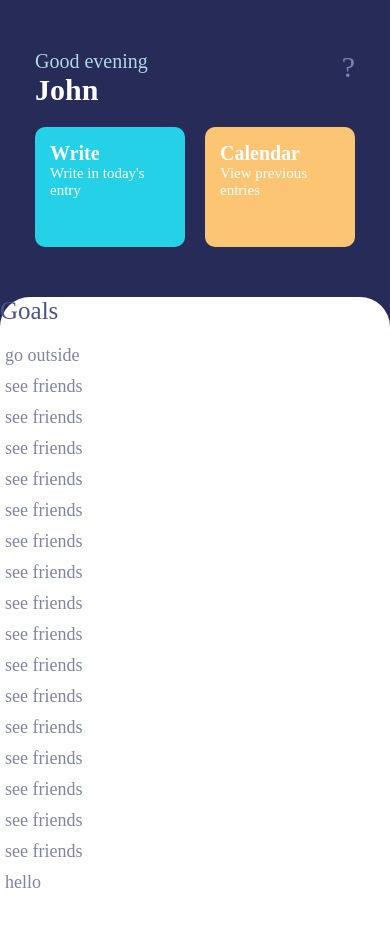
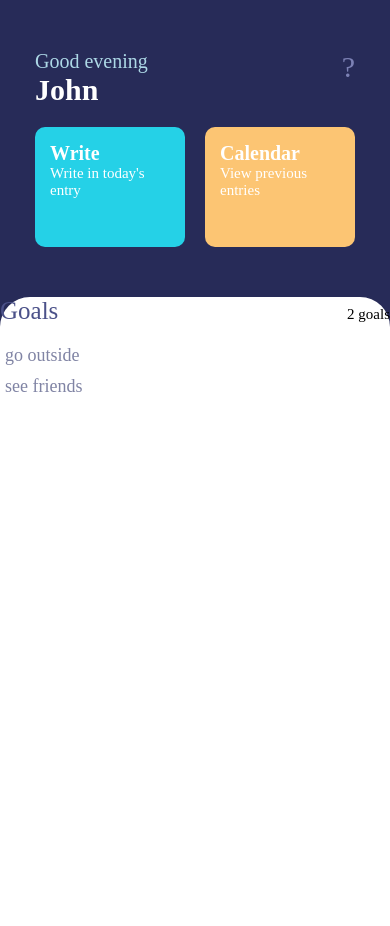
Before and after one commit to dariuskia/Jot, a React Native app: screen / in a window 390 px wide. Shown: the top 926 px of the page. After the commit the page ends 844 px from the top, so only its background shows below. Built offline with nearby package versions, Linux system fonts and the light colour scheme.

Commit message:
added goal count to header

```diff
--- a/src/components/Home/Body/Body.js
+++ b/src/components/Home/Body/Body.js
@@ -5,7 +5,6 @@ import Goals from './Goals';
 const Body = () => {
 	return (
 		<SafeAreaView style={styles.body}>
-			<Text style={styles.heading}>Goals</Text>
 			<Goals />
 		</SafeAreaView>
 	)
@@ -20,11 +19,6 @@ const styles = StyleSheet.create({
 		borderTopRightRadius: 30,
 		padding: 35,
 	},
-	heading: {
-		fontSize: 25,
-		color: '#4B5189',
-		fontFamily: 'Ubuntu Medium',
-	}
 })
 
 export default Body;
--- a/src/components/Home/Body/Goals.js
+++ b/src/components/Home/Body/Goals.js
@@ -1,43 +1,46 @@
 import React, { useState } from 'react';
-import { StyleSheet, TextInput, View, ScrollView, SafeAreaView, Text } from 'react-native';
+import { StyleSheet, TextInput, View, ScrollView, Text } from 'react-native';
 
 const Goals = () => {
    const [goals, setGoals] = useState(
       [
          { body: 'go outside', completed: false, key: 0 },
          { body: 'see friends', completed: true, key: 1 },
-         { body: 'see friends', completed: true, key: 2 },
-         { body: 'see friends', completed: true, key: 3 },
-         { body: 'see friends', completed: true, key: 4 },
-         { body: 'see friends', completed: true, key: 5 },
-         { body: 'see friends', completed: true, key: 6 },
-         { body: 'see friends', completed: true, key: 7 },
-         { body: 'see friends', completed: true, key: 8 },
-         { body: 'see friends', completed: true, key: 9 },
-         { body: 'see friends', completed: true, key: 10 },
-         { body: 'see friends', completed: true, key: 11 },
-         { body: 'see friends', completed: true, key: 12 },
-         { body: 'see friends', completed: true, key: 13 },
-         { body: 'see friends', completed: true, key: 14 },
-         { body: 'see friends', completed: true, key: 15 },
-         { body: 'see friends', completed: true, key: 16 },
-         { body: 'hello', completed: true, key: 17 },
       ]);
    return (
-      <SafeAreaView style={styles.container}>
+      <View style={styles.container}>
+         <View style={styles.titleContainer}>
+            <Text style={styles.heading}>Goals</Text>
+            <Text style={styles.numGoals}>{goals.length.toString() + " goals"}</Text>
+         </View>
          <ScrollView>
             {goals.map((goal) => (
                <Text style={styles.text}>{goal.body}</Text>
             ))}
+
          </ScrollView>
-      </SafeAreaView>
+      </View>
    );
 }
 
 const styles = StyleSheet.create({
    container: {
       flex: 1,
-      paddingTop: 15,
+   },
+   heading: {
+      fontSize: 25,
+      color: '#4B5189',
+      fontFamily: 'Ubuntu Medium',
+   },
+   numGoals: {
+      fontSize: 15,
+      fontFamily: 'Rubik',
+   },
+   titleContainer: {
+      flexDirection: 'row',
+      justifyContent: 'space-between',
+      alignItems: 'baseline',
+      paddingBottom: 15,
    },
    textContainer: {
    },
```
